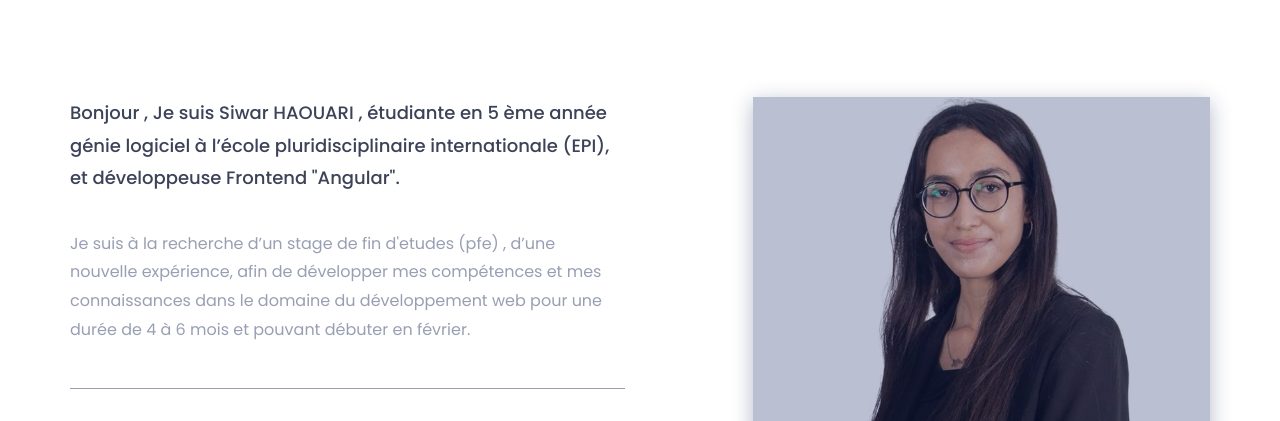
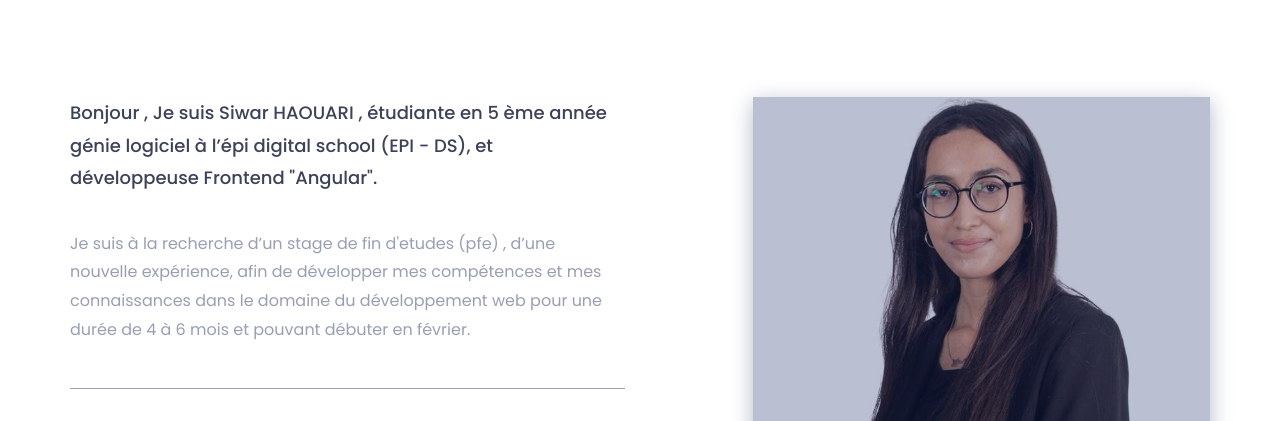
Before and after one commit to siwar-haouari/Portfolio_siwar_HAOUARI, a plain HTML site: page index.html in a window 1280 px wide. Shown: the part 1020-1441 px from the top of the page. Drawn offline with nearby package versions, Linux system fonts and the light colour scheme.

Commit message:
'firstcommit'

```diff
--- a/index.html
+++ b/index.html
@@ -128,7 +128,7 @@
 							<div class="single-about-txt">
 								<h3>
 									Bonjour , Je suis Siwar HAOUARI ,
-									étudiante en 5 ème année génie logiciel à l’école pluridisciplinaire internationale (EPI),
+									étudiante en 5 ème année génie logiciel à l’épi digital school (EPI - DS),
 									et développeuse Frontend "Angular".
 								</h3>
 								<p>
```
